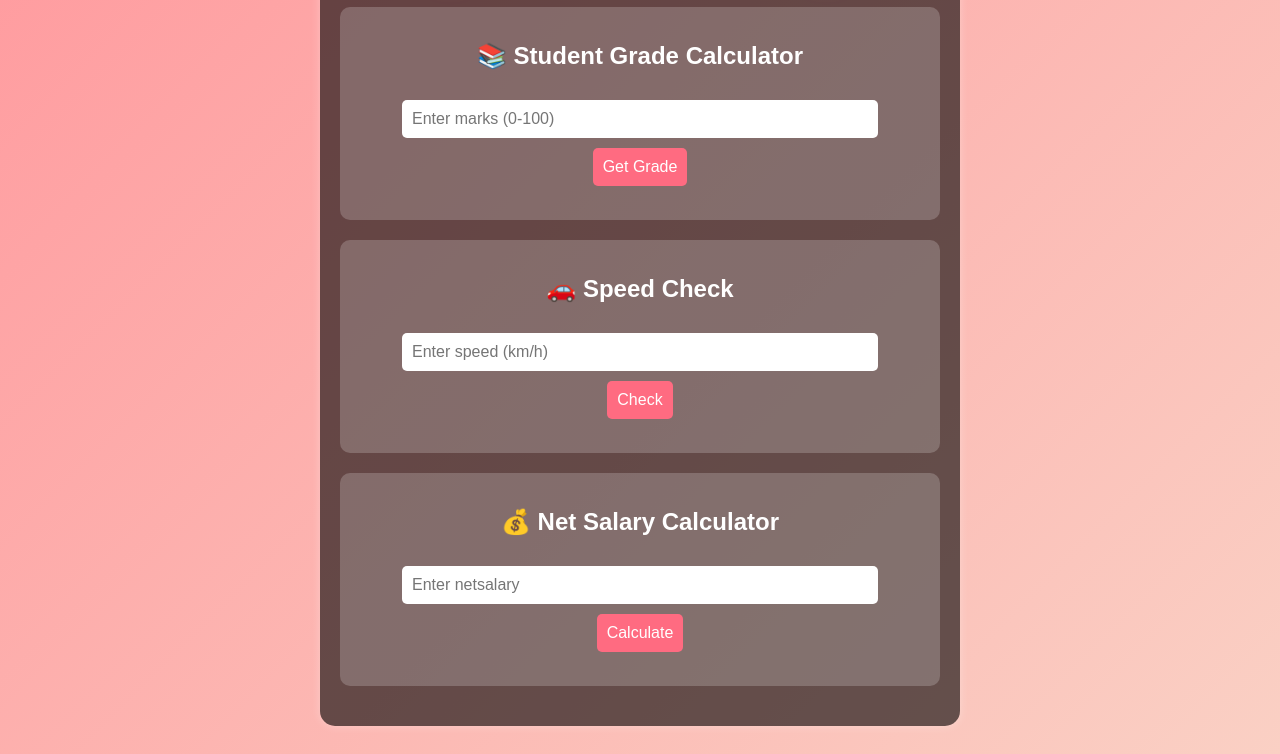
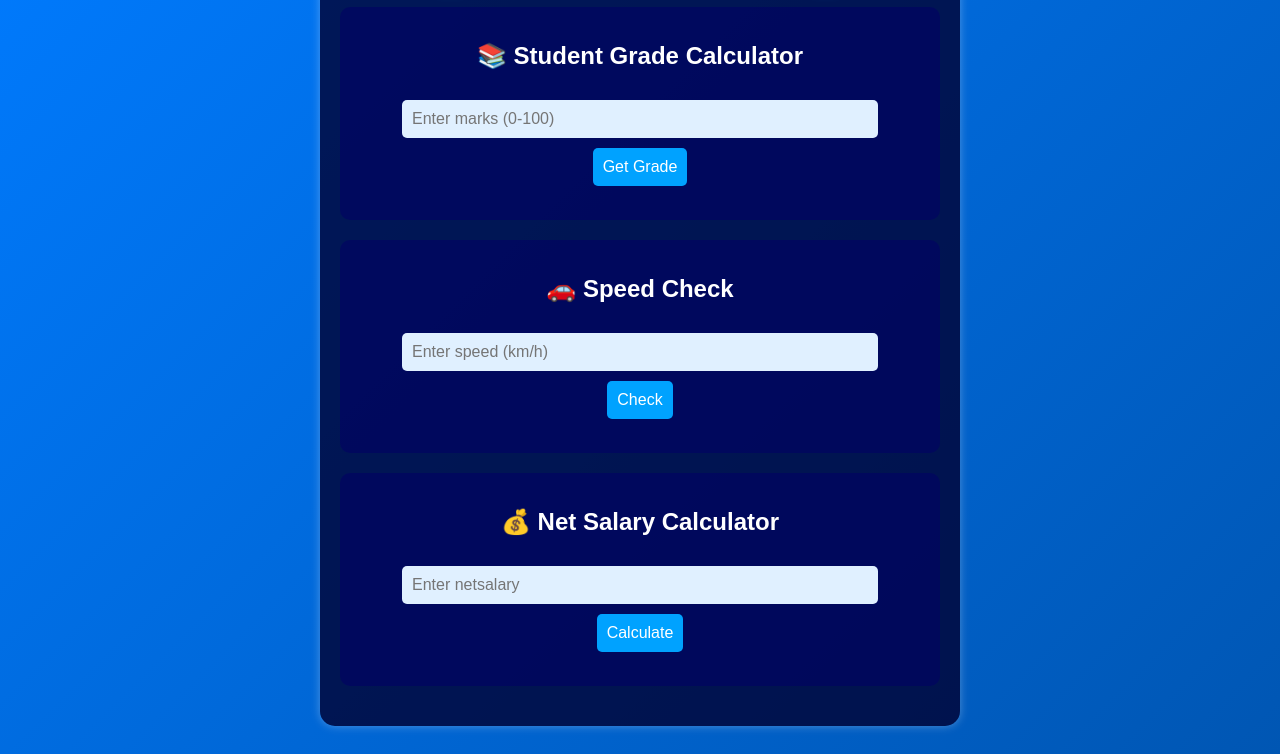
Before and after one commit to Presbury-Wamae/Week-1-Toy-problems, a plain HTML site: page index.html in a window 1280 px wide. Shown: the part 122-876 px from the top of the page. Drawn offline with Linux system fonts and the light colour scheme.

Commit message:
Update styles in CSS for improved aesthetics and readability

```diff
--- a/style.css
+++ b/style.css
@@ -1,6 +1,6 @@
 body {
     font-family: 'Arial', sans-serif;
-    background: linear-gradient(135deg, #ff9a9e, #fad0c4);
+    background: linear-gradient(135deg, #007bff, #0056b3);
     color: #fff;
     text-align: center;
     padding: 20px;
@@ -9,7 +9,7 @@ body {
 .container {
     max-width: 600px;
     margin: auto;
-    background: rgba(0, 0, 0, 0.6);
+    background: rgba(0, 0, 50, 0.8);
     padding: 20px;
     border-radius: 15px;
     box-shadow: 0 0 10px rgba(255, 255, 255, 0.3);
@@ -22,13 +22,13 @@ h1 {
 
 @keyframes glow {
     from { text-shadow: 0 0 10px #fff; }
-    to { text-shadow: 0 0 20px #ff6b81; }
+    to { text-shadow: 0 0 20px #00c3ff; }
 }
 
 .section {
     margin: 20px 0;
     padding: 15px;
-    background: rgba(255, 255, 255, 0.2);
+    background: rgba(0, 0, 100, 0.6);
     border-radius: 10px;
 }
 
@@ -42,23 +42,24 @@ input, button {
 
 input {
     width: 80%;
-    background: #fff;
+    background: #e0f0ff;
     color: #000;
 }
 
 button {
-    background: #ff6b81;
+    background: #00a2ff;
     color: white;
     cursor: pointer;
     transition: 0.3s;
 }
 
 button:hover {
-    background: #ff4757;
+    background: #0805c0;
     transform: scale(1.05);
 }
 
 p {
     font-size: 1.2em;
     margin-top: 10px;
+    color: #e0f7ff;
 }
```
